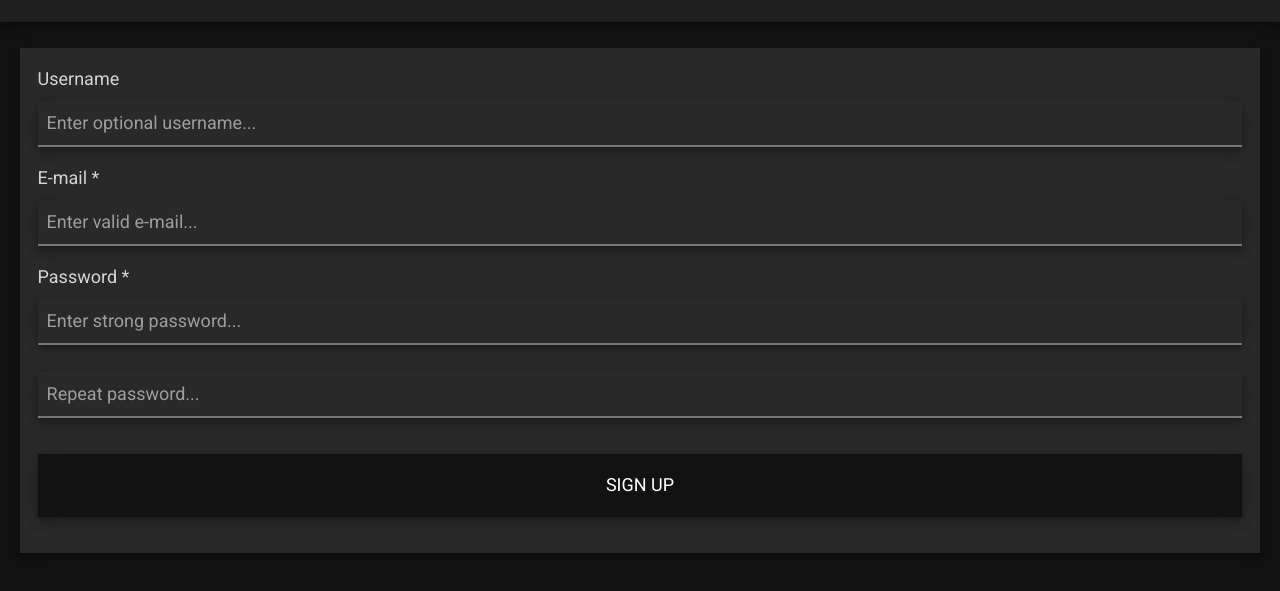
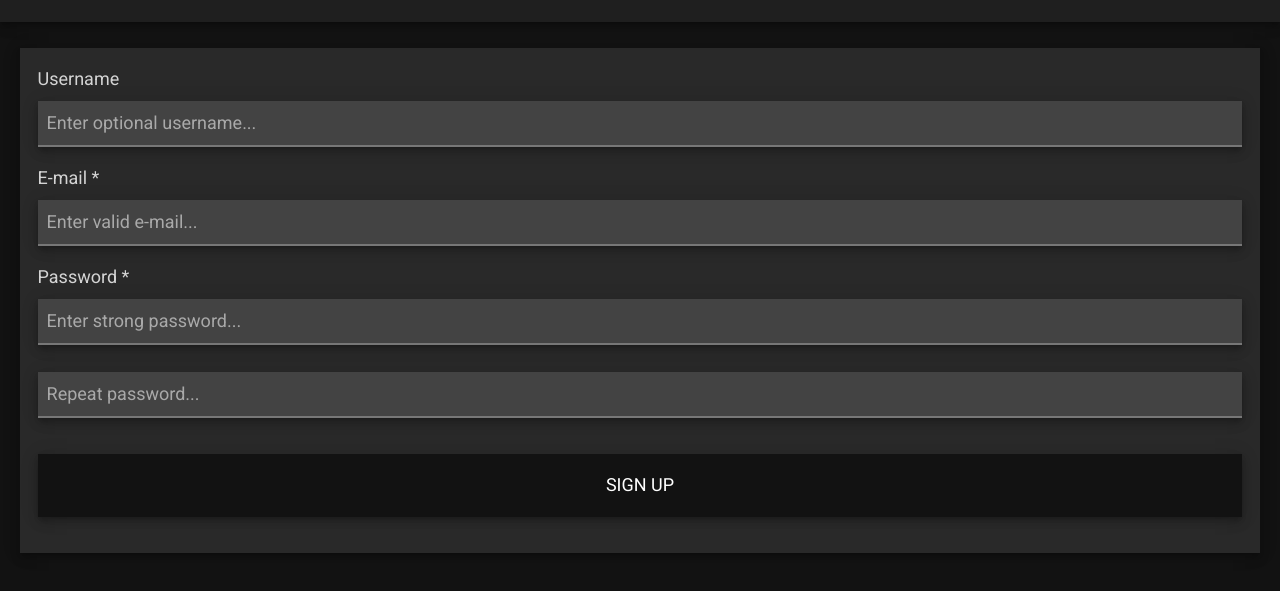
Before and after one commit to SebastianUdden/pwa-template-context, a Gatsby site: page / in a window 1280 px wide. Both pictures are taken after a click on the element 640 px from the left and 387 px from the top of the page. Shown: the part 75-666 px from the top of the page. Built offline with nearby package versions, Linux system fonts and the light colour scheme; Gatsby itself is replaced by a stand-in of ours.

Commit message:
Fix webkit issue

```diff
--- a/src/components/ui/Input.js
+++ b/src/components/ui/Input.js
@@ -7,6 +7,7 @@ import {
   ON_SURFACE,
   HIGH_EMPHASIS,
   DP6,
+  SURFACE_ACTIVE,
 } from "../../constants/theme"
 import { MEDIA_MIN_MEDIUM } from "../../constants/sizes"
 
@@ -15,8 +16,10 @@ const Label = styled.label`
 `
 
 const StyledInput = styled.input`
+  -webkit-appearance: none;
+  border-radius: 0;
   outline: none;
-  background: inherit;
+  background: ${SURFACE_ACTIVE};
   color: ${ON_SURFACE};
   border: none;
   border-bottom: 2px solid
```
